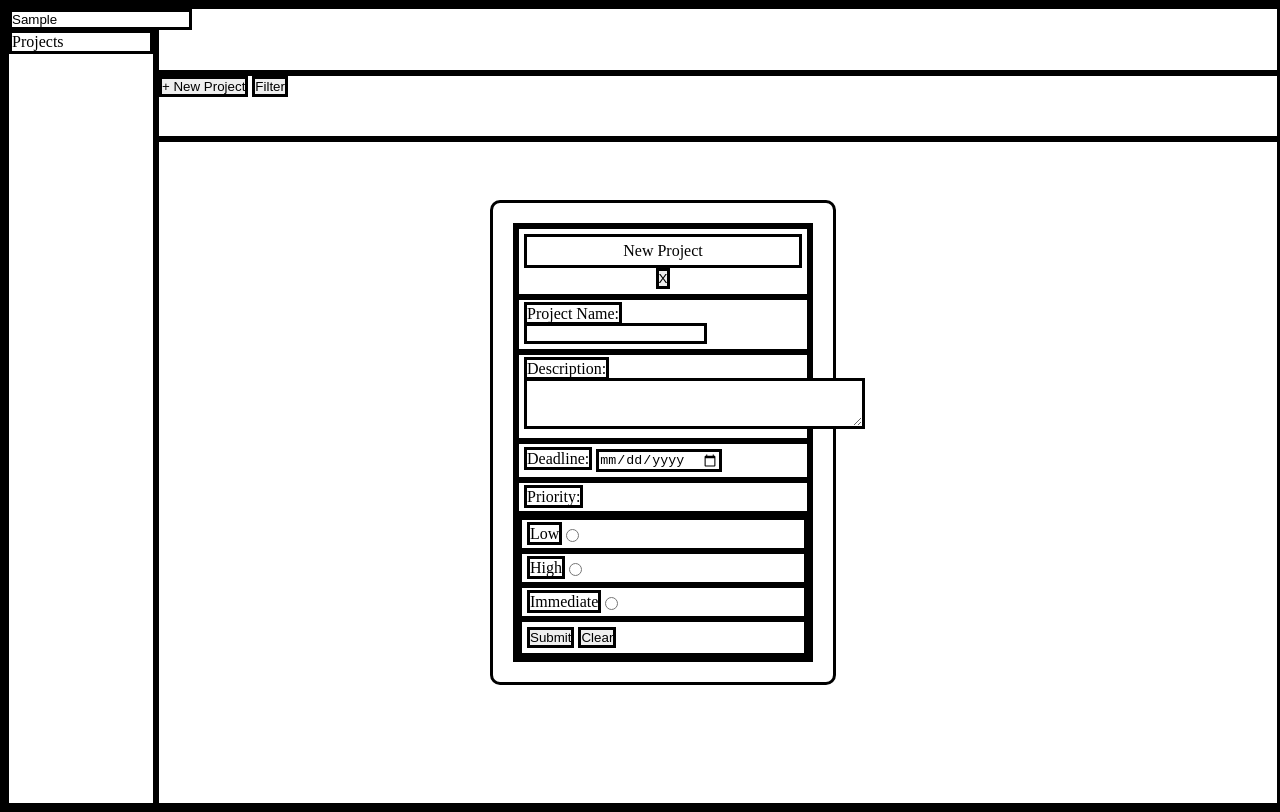
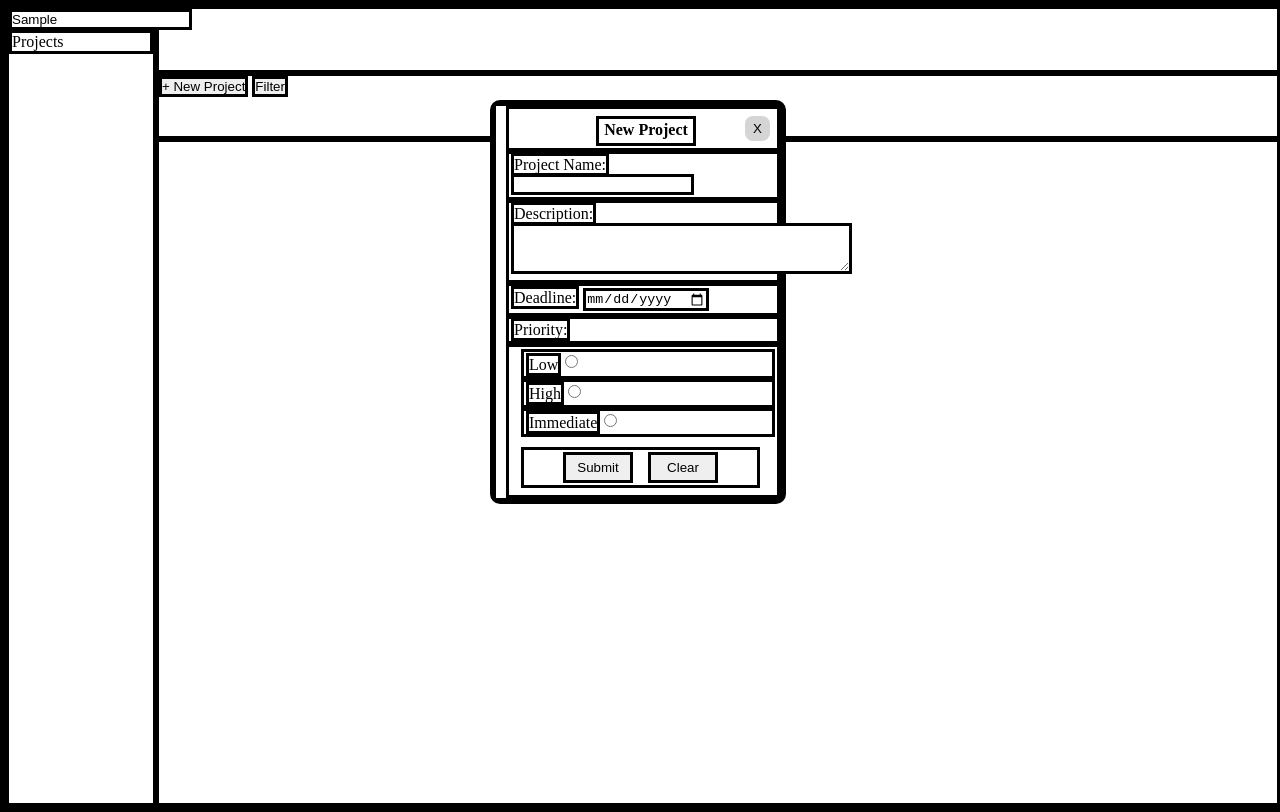
Before and after one commit to camel-97/To-Do-List, a website built with webpack: page src/template.html in a window 1280 px wide. Both pictures are taken after typing "Sample" into the empty fields and a click on the button "+ New Project". Built offline with nearby package versions, Linux system fonts and the light colour scheme.

Commit message:
form styling added

```diff
--- a/src/project-form.css
+++ b/src/project-form.css
@@ -5,9 +5,8 @@
 #form-container {
     position: fixed;
     z-index: 999;
-    width: 300px; transform: translateX(-150px);
-    left: 50vw; top: 200px;
-    padding: 20px;
+    width: 290px; transform: translateX(-150px);
+    left: 50vw; top: 100px;
     background-color: white;
     border: solid black;
     border-radius: 10px;
@@ -18,17 +17,51 @@
 }
 
 form div {
-    padding: 5px;
+    margin-left: 10px;
+    padding: 2px
 }
 
 .radio-selections {
     display: flex; flex-direction: column;
-    padding: 0px;
 }
-.radio-selections div input{
+
+.radio-selections div label{
     vertical-align: middle;
+    font-weight: 300;
+}
+
+.form-title {
+    text-align: center;
+    width: 90px;
+    margin-left: 85px;
+    font-weight: 600;
+    margin-top: 5px;
 }
 
 .form-header {
-    text-align: center;
+    display: flex;
+    justify-content: space-between;
 }
+#exit-form {
+    width: 25px; height: 25px;
+    border-radius: 8px;
+    margin: 5px;
+    border: none;
+    background-color: rgb(213, 213, 213);
+}
+
+#submit-btn, #reset-btn {
+    width: 70px;
+    padding: 5px
+}
+.form-btns {
+    display: flex;
+    justify-content: center;
+    gap: 15px;
+    margin-bottom: 5px;
+    margin-right: 15px;
+    margin-top: 10px;
+}
+.form-btns button {
+   font-weight: 500;
+}
```
